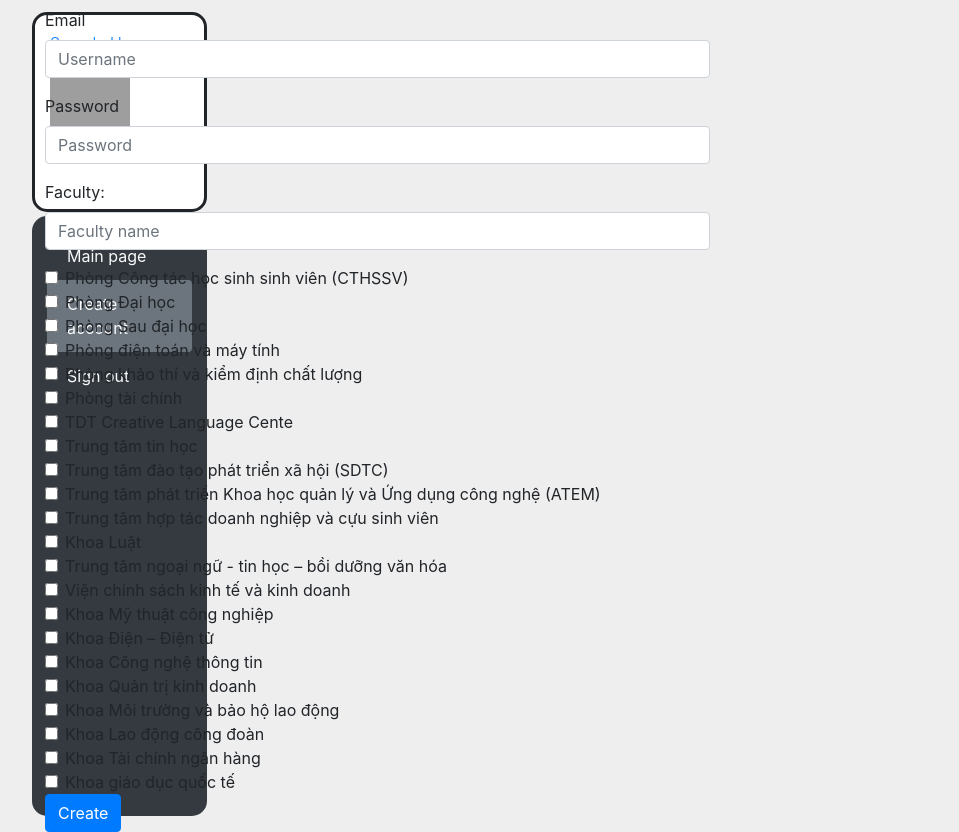
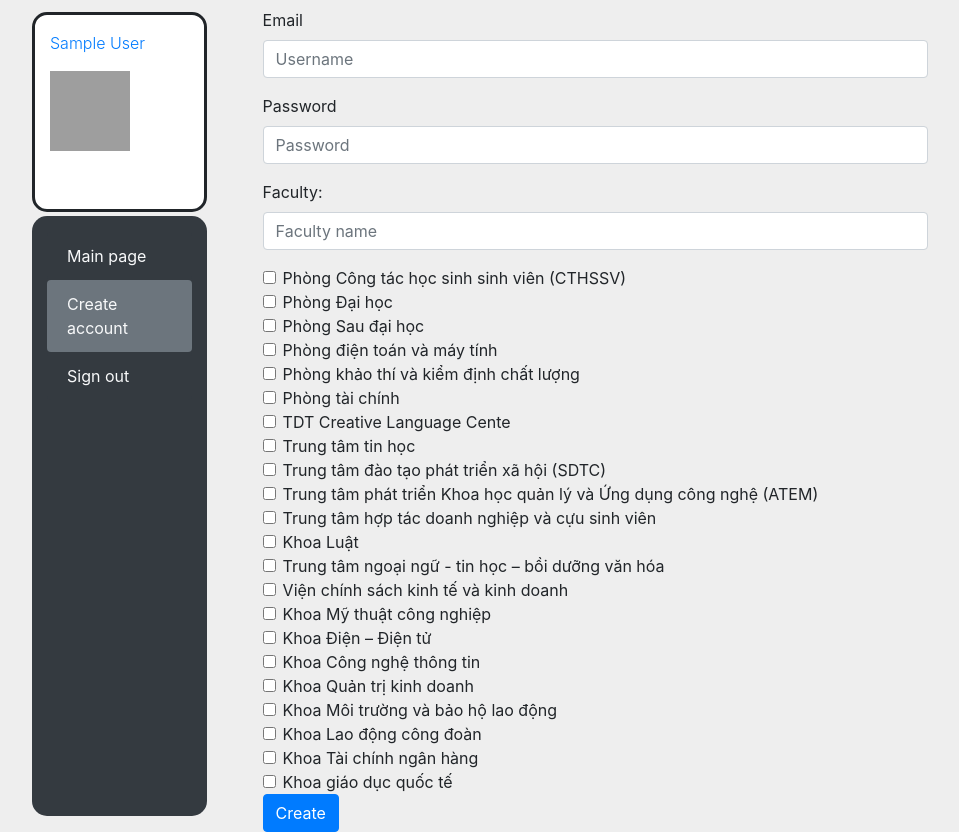
Before and after one commit to dhdongphuong27/miniature_social_network, a Node server app: page /createacc in a window 1280 px wide. Shown: the whole page, without its empty margins (2-961 px from the left). Run offline with Node 20, Linux system fonts and the light colour scheme; the visitor is signed in with stand-in values (Sample User, id 1); some libraries are stand-ins or nearby versions; grey boxes are pictures that could not be loaded.

Commit message:
change-deploy

```diff
--- a/views/admin.hbs
+++ b/views/admin.hbs
@@ -21,7 +21,7 @@
                 </div>
             </div>
         </div>
-        <div class="col-md-7 gedf-main">
+        <div class="col-md-7 gedf-main pageCenter">
             <div id="newsfeed">
                 <template>
                     <div class="card gedf-card">
--- a/views/createacc.hbs
+++ b/views/createacc.hbs
@@ -21,7 +21,7 @@
                 </div>
             </div>
         </div>
-        <div class="col-md-7 gedf-main">
+        <div class="col-md-7 gedf-main pageCenter">
             <form>
                 <div class="form-group">
                     <label for="exampleInputEmail1">Email</label>
```
